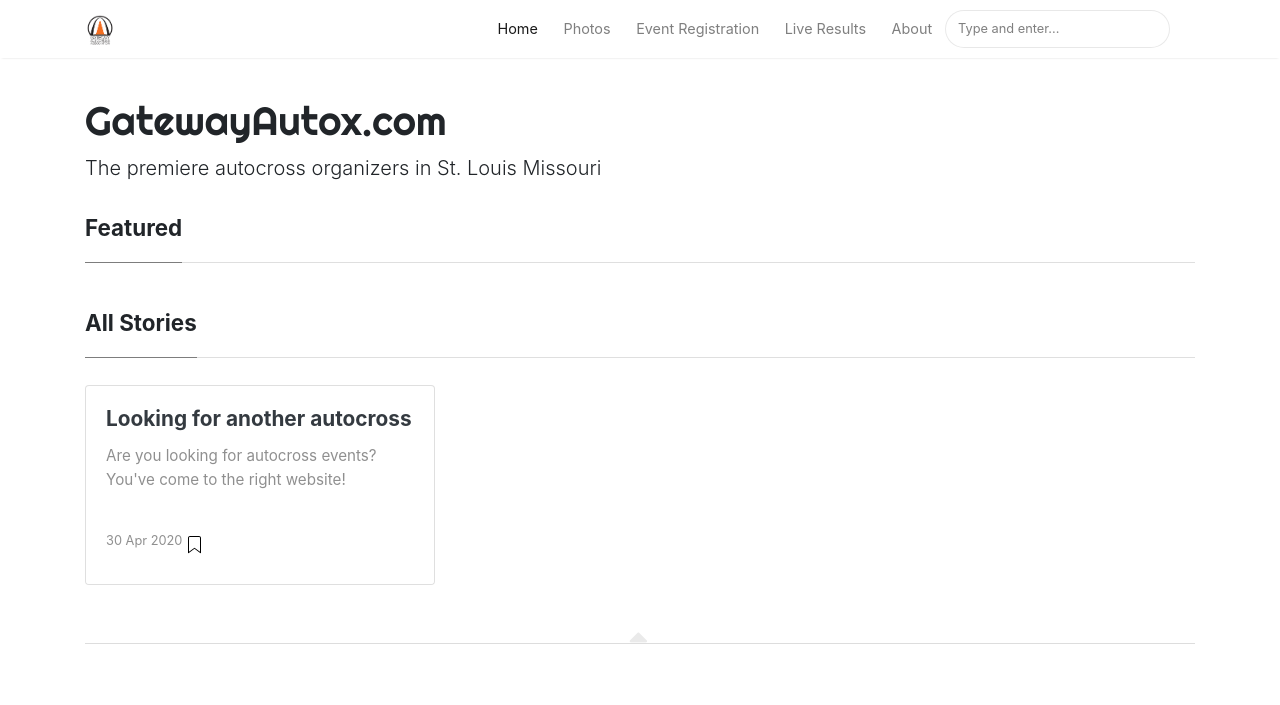
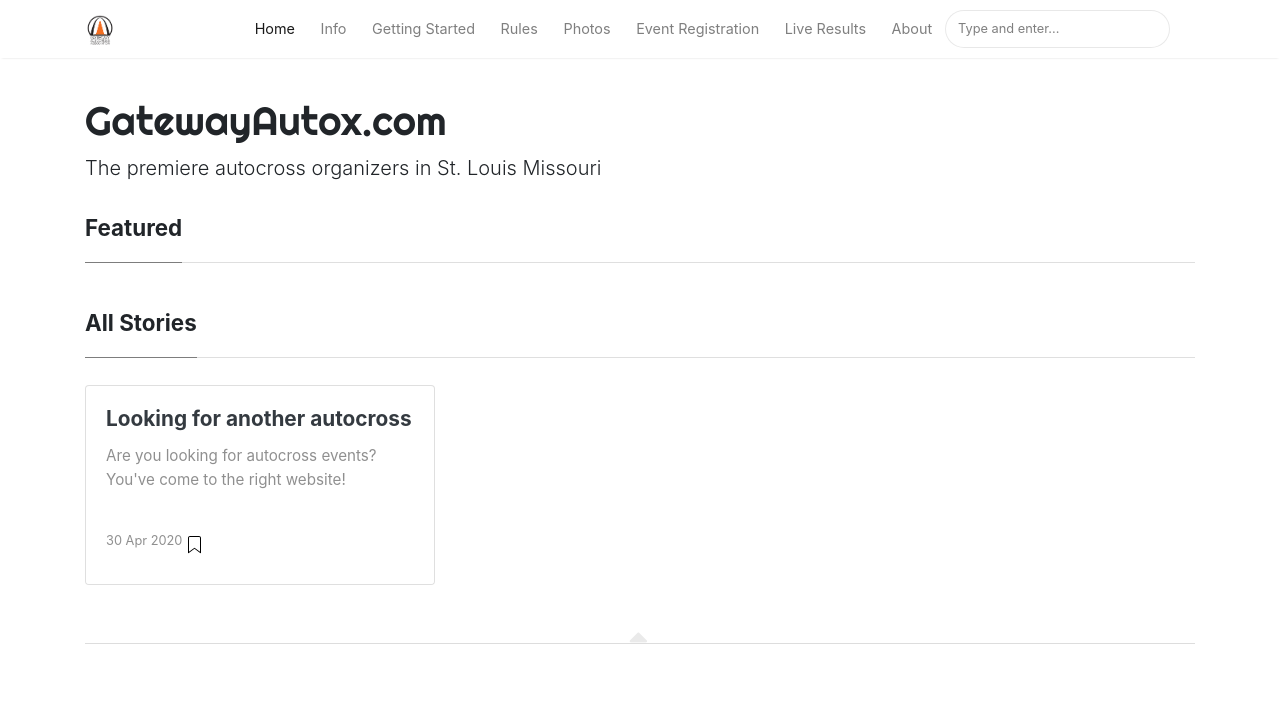
Before and after one commit to gatewayautox/gatewayautox.github.io, a Jekyll site: the page built from index.html, in a window 1280 px wide and 1167 px high. Shown: the top 705 px of the window. Built offline with Jekyll 4.4.1, drawn with Linux system fonts in a browser that asks for light colours; nearby versions of some CDN libraries; the list of posts is cut into pages by our own code; grey boxes are pictures that could not be loaded.

Commit message:
Updates to nav

```diff
--- a/_layouts/default.html
+++ b/_layouts/default.html
@@ -72,6 +72,16 @@
                     <a class="nav-link" href="{{ site.baseurl }}/index.html">Home</a>
                 </li>
                 {% endif %}
+
+                <li class="nav-item">
+                    <a class="nav-link" href="{{ site.baseurl }}/info">Info</a>
+                </li>
+                <li class="nav-item">
+                    <a class="nav-link" href="{{ site.baseurl }}/info/getting-started">Getting Started</a>
+                </li>
+                <li class="nav-item">
+                    <a class="nav-link" href="{{ site.baseurl }}/info/rules">Rules</a>
+                </li>
 
                 <li class="nav-item">
                     <a class="nav-link" href="{{ site.baseurl }}/photos">Photos</a>
```
